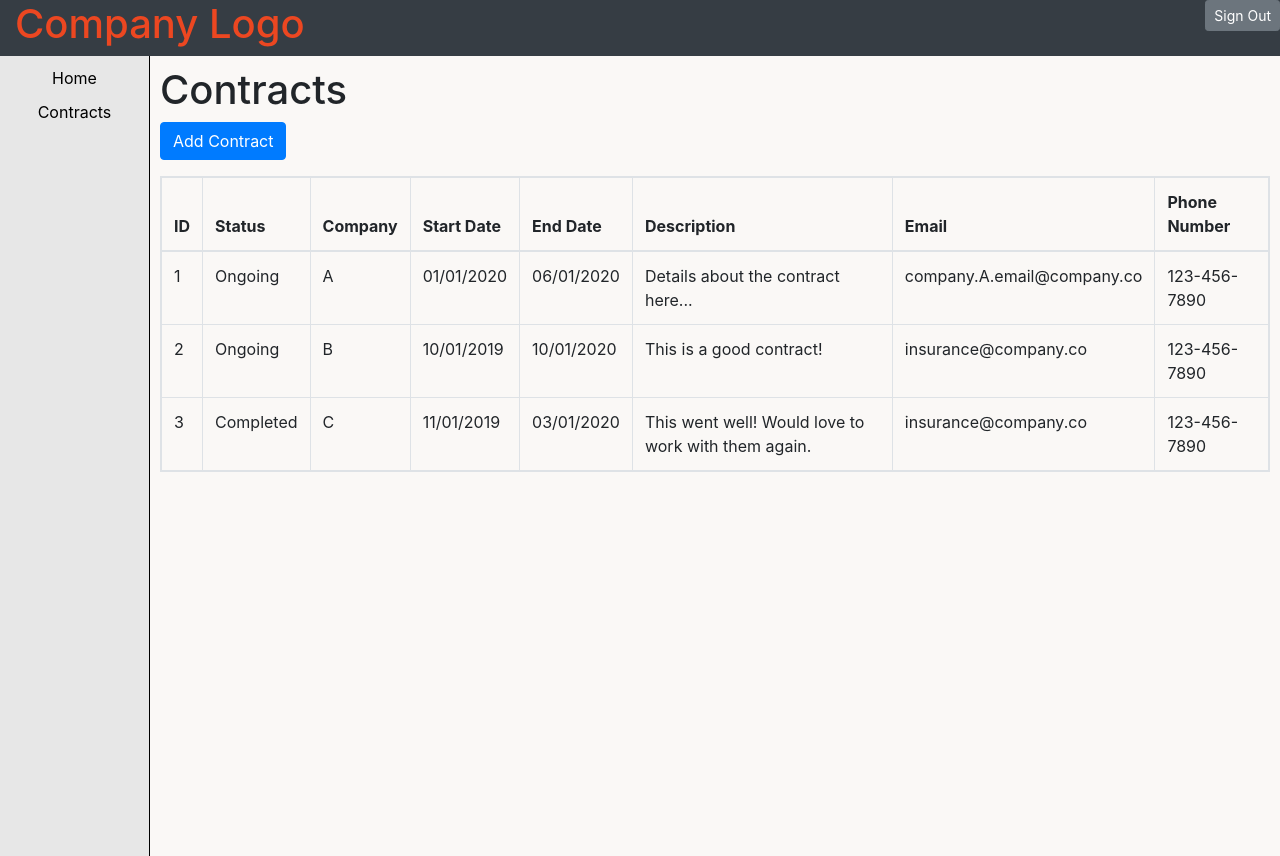
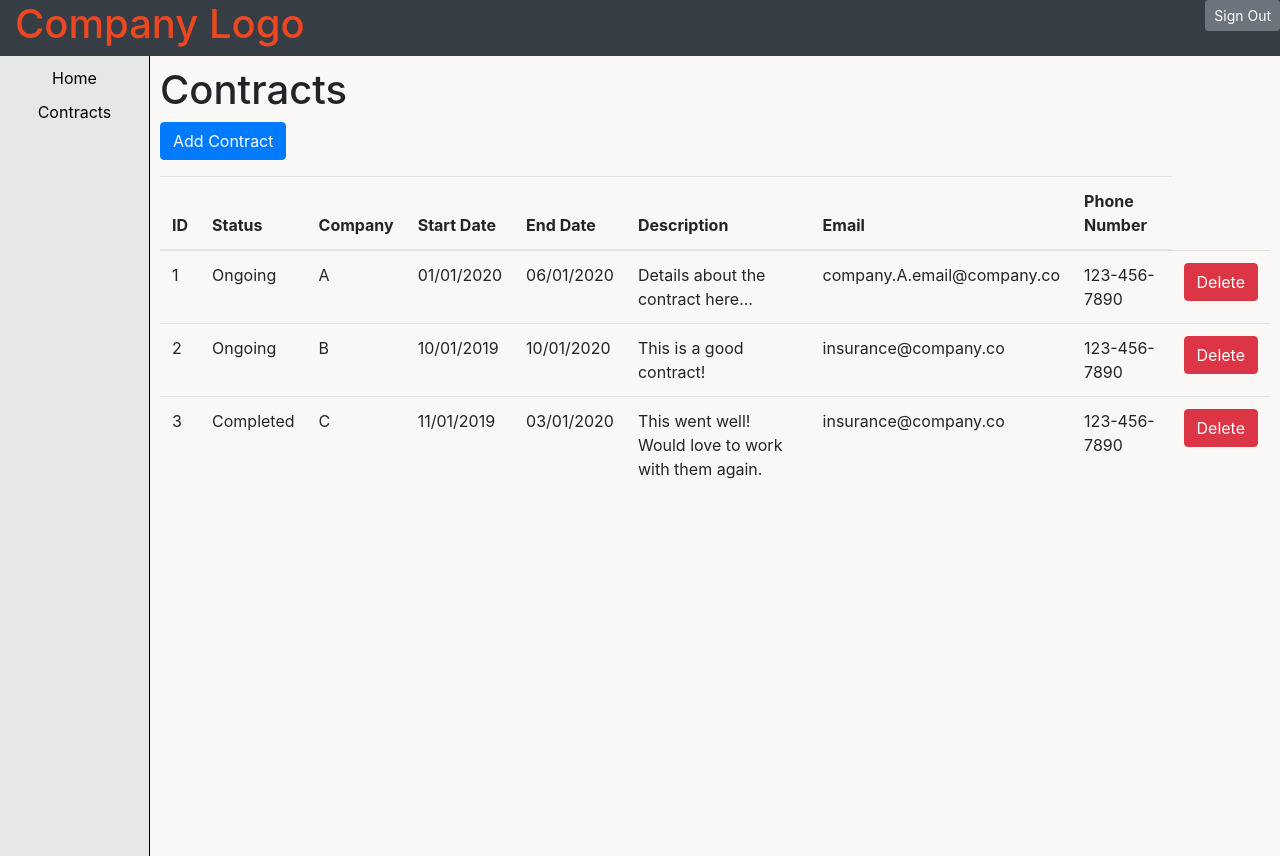
Before and after one commit to jamu0075/exercise-react-dashboard, a React (Create React App) app: page /contracts in a window 1280 px wide. Built offline with nearby package versions, Linux system fonts and the light colour scheme.

Commit message:
Added a Delete button to each contract row. The unique_id for each row can be lifted to App.js to handle removing the selected row from the contract list.

```diff
--- a/src/App.js
+++ b/src/App.js
@@ -10,7 +10,7 @@ import BodyHome from './components/bodyHome'
 import BodyContracts from './components/bodyContracts'
 
 class App extends Component {
-  // Simple single source state that maintains "authentication" status and contract info
+  // Simple single source state that maintains "authentication" status and contracts
   state = {
     isAuth: true,
     unique_id_value: 4,
@@ -51,7 +51,7 @@ class App extends Component {
     ]
   };
 
-  // Handles simple "Authentication" that toggles single source 'isAuth' boolean
+  // Handles simple "Authentication" that toggles the 'isAuth' boolean
   handleAuthenticate = () => {
     this.setState({ isAuth: !this.state.isAuth});
   };
@@ -61,7 +61,7 @@ class App extends Component {
     this.setState({ unique_id_value: this.state.unique_id_value + 1 })
   };
 
-  // Handles creating a new contract object and adding to single source contract list
+  // Handles creating a new contract object and adding to the contract list
   handleAddContract = (event) => {
     this.handleUniqueIDIncrement();
 
@@ -80,6 +80,11 @@ class App extends Component {
     this.setState({ contractList: this.state.contractList.concat(newContract) })
   };
 
+  // Handles removing a contract from the contract list via 'unique_id'
+  handleDeleteContract = (event) => {
+    this.setState({ contractList: this.state.contractList.filter((contract) => { return contract.unique_id !== event}) })
+  }
+
   render() {
     return (
       <div className="app">
@@ -89,7 +94,7 @@ class App extends Component {
           <Switch>
             <Route path='/' exact component={ BodyHome } />
             <Route path='/login' render={ (props) => <LoginPage {...props} onAuthenticate={ this.handleAuthenticate } isAuth={ this.state.isAuth } /> } />
-            <Route path='/contracts' render={ (props) => <BodyContracts {...props} onAddContract={ this.handleAddContract } contracts={this.state.contractList } />} />
+            <Route path='/contracts' render={ (props) => <BodyContracts {...props} onAddContract={ this.handleAddContract } onDeleteContract={ this.handleDeleteContract } contracts={this.state.contractList } />} />
           </Switch>
         </Router>
       </div>
--- a/src/components/bodyContracts.jsx
+++ b/src/components/bodyContracts.jsx
@@ -5,6 +5,8 @@ import ContractFrom from './addContractForm'
 import Popup from 'reactjs-popup';
 
 class BodyContracts extends Component {
+    // Create a row in the table per contract
+    // Button to delete a row by passing this row's unique ID to grandparent (App.js)
     createTableRow (contract) {
         return(
             <tr key={contract.unique_id}>
@@ -16,6 +18,7 @@ class BodyContracts extends Component {
                 <td>{ contract.description }</td>
                 <td>{ contract.contact_email }</td>
                 <td>{ contract.contact_phone }</td>
+                <td><Button color="danger" onClick={() => this.props.onDeleteContract(contract.unique_id) }>Delete</Button></td>
             </tr>
         )
     };
@@ -27,7 +30,7 @@ class BodyContracts extends Component {
                 <Popup trigger={<Button color="primary"className="mb-3"> Add Contract </Button>} modal>
                     <ContractFrom onAddContract={ this.props.onAddContract }/>
                 </Popup>
-                <Table className="table-responsive table-bordered">
+                <Table className="table table-responsive">
                     <thead>
                         <tr>
                             <th>ID</th>
```
